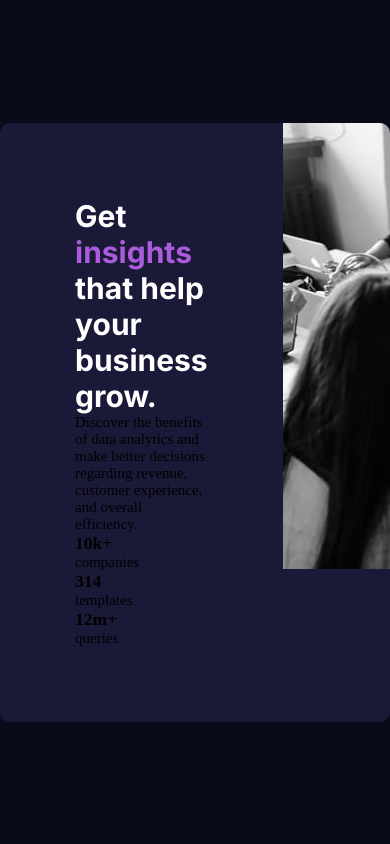
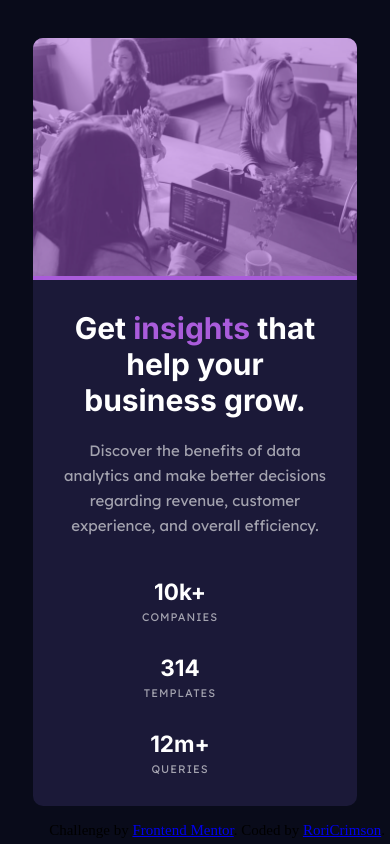
Before and after one commit to roricrimson/Frontend-Mentor-Stats-preview-card-component, a plain HTML site: page index.html in a window 390 px wide. Drawn offline with Linux system fonts and the light colour scheme.

Commit message:
first commit

```diff
--- a/index.html
+++ b/index.html
@@ -41,22 +41,118 @@
     .card {
       background-color: hsl(244, 38%, 16%);
       display: flex;
-      width: 112rem;
+      width: 110rem;
       border-radius: 1rem;
       overflow: hidden;
     }
 
     .text-content {
-      margin: 7.5rem;
+      margin-top: 8rem;
+      margin-bottom: 5rem;
+      margin-left: 7.5rem;
+      margin-right: 12rem;
     }
 
     .text-content h1 {
       color: hsl(0, 0%, 100%);
       font-family: 'Inter', sans-serif;
+      margin-bottom: 4rem;
     }
 
     .text-content h1 span {
       color: hsl(277, 64%, 61%);
+    }
+
+    .para {
+      color: hsla(0, 0%, 100%, 0.6);
+      line-height: 2.5rem;
+      font-family: 'Lexend Deca', sans-serif;
+      margin-bottom: 8rem;
+    }
+
+    .stats {
+      display: flex;
+      justify-content: space-between;
+      align-items: center;
+      margin-right: 3rem;
+    }
+
+    .stats h2 {
+      color: hsl(0, 0%, 100%);
+      font-family: 'Inter', sans-serif;
+      margin-bottom: 0.5rem;
+    }
+
+    .stats p {
+      color: hsla(0, 0%, 100%, 0.6);
+      text-transform: uppercase;
+      font-family: 'Lexend Deca', sans-serif;
+      font-size: 1.1rem;
+      letter-spacing: 1px;
+    }
+
+    .img-section {
+      background-color: hsl(277, 64%, 61%);
+    }
+
+    .img-desktop {
+      height: 100%;
+      filter: opacity(50%);
+      ;
+    }
+
+    .img-mobile {
+      display: none;
+    }
+
+    @media (max-width:37.5rem) {
+      .card {
+        width: 32.4rem;
+        flex-direction: column;
+      }
+
+      .text-content {
+        margin: 3rem;
+        margin-bottom: 0;
+        text-align: center;
+      }
+
+      .text-content h1 {
+        margin-bottom: 2rem;
+      }
+
+      .para {
+        margin-bottom: 4rem;
+      }
+
+      .stats {
+        flex-direction: column;
+      }
+
+      .stats p {
+        margin-bottom: 3rem;
+      }
+
+      .img-section {
+        width: 32.4rem;
+      }
+
+      .img-desktop {
+        display: none;
+      }
+
+      .img-mobile {
+        display: inline-block;
+        width: 100%;
+        filter: opacity(50%);
+      }
+    }
+
+    .attribution {
+      position: absolute;
+      bottom: 0;
+      right: 0;
+      padding: 5px;
     }
   </style>
 </head>
@@ -64,30 +160,40 @@
 <body>
 
   <div class="card">
+    <div class="img-section">
+      <img class="img-mobile" src="./images/image-header-mobile.jpg" alt="">
+    </div>
     <div class="text-content">
       <h1>Get <span>insights</span> that help your business grow.</h1>
-      <p p>Discover the benefits of data analytics and make better decisions regarding revenue, customer
+      <p class="para">Discover the benefits of data analytics and make better decisions regarding revenue, customer
         experience, and overall efficiency.</p>
 
-      <div>
+      <div class="stats">
         <div>
-          <h3>10k+</h3>
+          <h2>10k+</h2>
           <p>companies</p>
         </div>
         <div>
-          <h3>314</h3>
+          <h2>314</h2>
           <p>templates</p>
         </div>
         <div>
-          <h3>12m+</h3>
+          <h2>12m+</h2>
           <p>queries</p>
         </div>
       </div>
     </div>
     <div>
-      <img src="./images/image-header-desktop.jpg" alt="">
+
+    </div>
+    <div class="img-section">
+      <img class="img-desktop" src="./images/image-header-desktop.jpg" alt="">
     </div>
   </div>
+  </div>
+  <div class="attribution">
+    Challenge by <a href="https://www.frontendmentor.io?ref=challenge" target="_blank">Frontend Mentor</a>.
+    Coded by <a href="https://github.com/roricrimson">RoriCrimson</a>.
   </div>
 </body>
 
```
